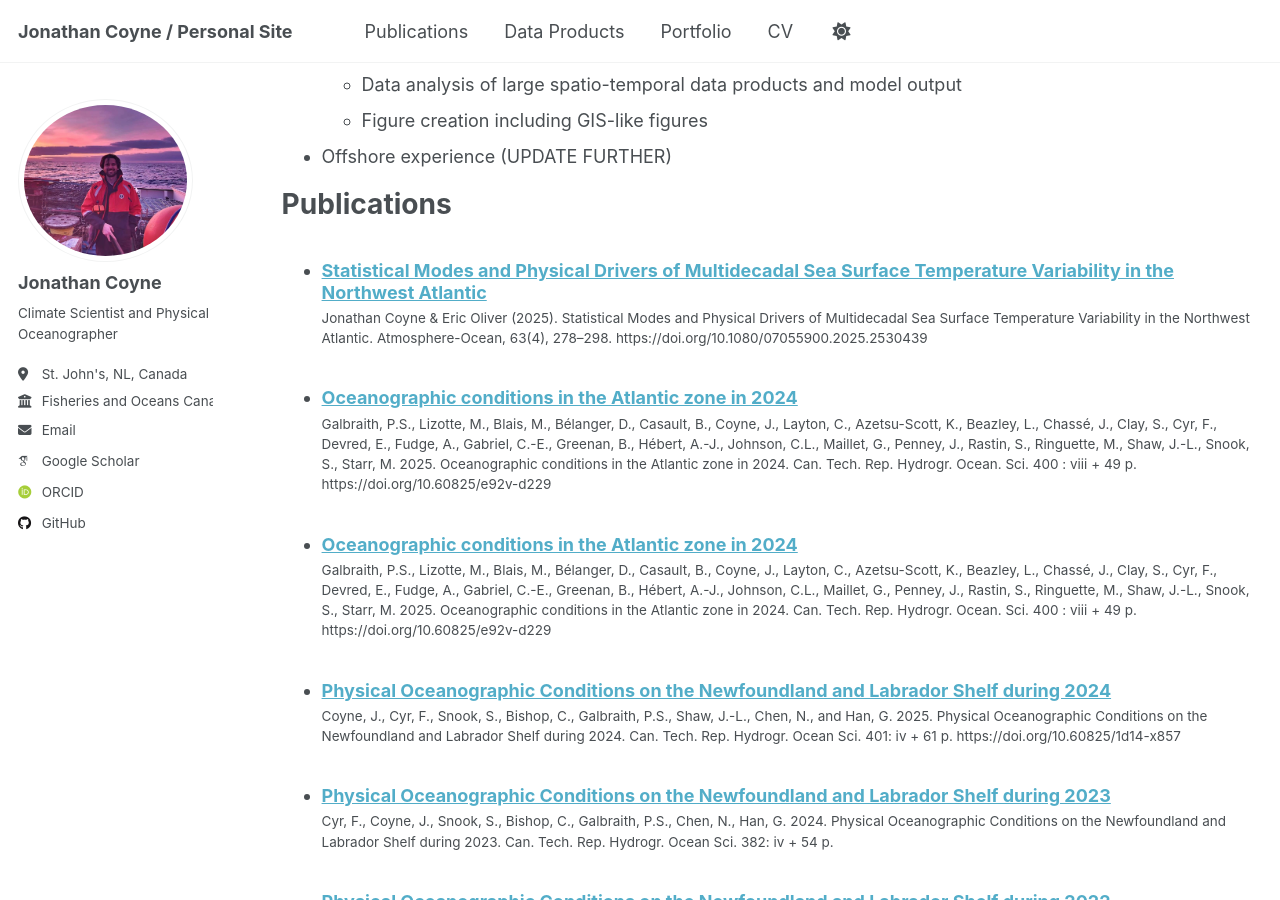
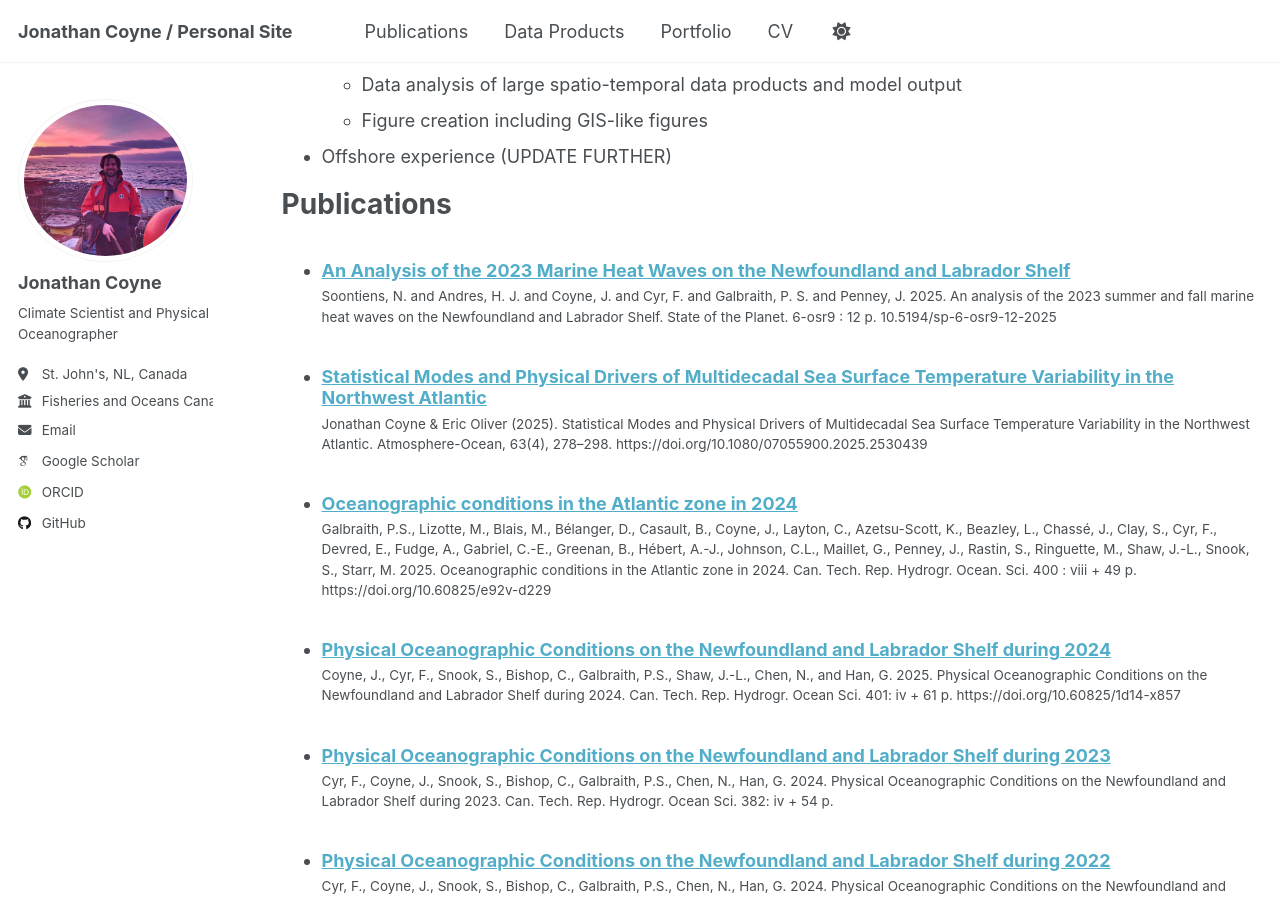
Before and after one commit to jn533213/jn533213.github.io, a Jekyll site: the page built from _pages/cv.md, in a window 1280 px wide and 900 px high, scrolled down 712 px. Built offline with Jekyll 4.4.1, drawn with Linux system fonts in a browser that asks for light colours; some web fonts are replaced; a script that is not in the unit is left out.

Commit message:
Update 2025-An-analysis-of-the-2023-summer-and-fall-marine-heat-waves-on-the-Newfoundland-and-Labrador-Shelf.md

```diff
--- a/_publications/2025-An-analysis-of-the-2023-summer-and-fall-marine-heat-waves-on-the-Newfoundland-and-Labrador-Shelf.md
+++ b/_publications/2025-An-analysis-of-the-2023-summer-and-fall-marine-heat-waves-on-the-Newfoundland-and-Labrador-Shelf.md
@@ -1,10 +1,10 @@
 ---
-title: "Oceanographic conditions in the Atlantic zone in 2024"
+title: "An Analysis of the 2023 Marine Heat Waves on the Newfoundland and Labrador Shelf"
 collection: publications
 category: manuscripts
-permalink: /publication/2025-Oceanographic-conditions-in-the-Atlantic-zone-in-2024
-date: 2025-01-03
-venue: 'Can. Tech. Rep. Hydrogr. Ocean Sci.'
-paperurl: 'http://jn533213.github.io/files/2025-Oceanographic-conditions-in-the-Atlantic-zone-in-2024.pdf'
-citation: 'Galbraith, P.S., Lizotte, M., Blais, M., Bélanger, D., Casault, B., Coyne, J., Layton, C., Azetsu-Scott, K., Beazley, L., Chassé, J., Clay, S., Cyr, F., Devred, E., Fudge, A., Gabriel, C.-E., Greenan, B., Hébert, A.-J., Johnson, C.L., Maillet, G., Penney, J., Rastin, S., Ringuette, M., Shaw, J.-L., Snook, S., Starr, M. 2025. Oceanographic conditions in the Atlantic zone in 2024. Can. Tech. Rep. Hydrogr. Ocean. Sci. 400 : viii + 49 p. https://doi.org/10.60825/e92v-d229'
+permalink: /publication/2025-An-analysis-of-the-2023-summer-and-fall-marine-heat-waves-on-the-Newfoundland-and-Labrador-Shelf
+date: 2025-09-30
+venue: 'State of the Planet'
+paperurl: 'http://jn533213.github.io/files/2025-An-Analysis-of-the-2023-summer-and-fall-marine-heat-waves-on-the-Newfoundland-and-Labrador-Shelf.pdf'
+citation: 'Soontiens, N. and Andres, H. J. and Coyne, J. and Cyr, F. and Galbraith, P. S. and Penney, J. 2025. An analysis of the 2023 summer and fall marine heat waves on the Newfoundland and Labrador Shelf. State of the Planet. 6-osr9 : 12 p. 10.5194/sp-6-osr9-12-2025'
 ---
```
